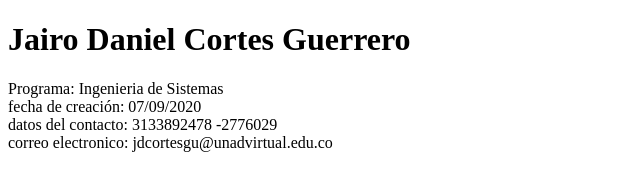
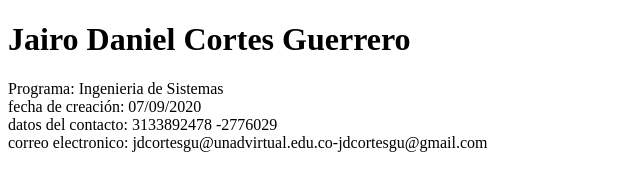
Before and after one commit to jdcortesgu/DSW-JairoCortes, a plain HTML site: page index.html in a window 1280 px wide. Shown: the whole page, without its empty margins (0-640 px from the left). Drawn offline with Linux system fonts and the light colour scheme.

Commit message:
Update index.html

```diff
--- a/index.html
+++ b/index.html
@@ -10,12 +10,14 @@
     <h1>Jairo Daniel Cortes Guerrero</h1>
 <p>
 Programa:  Ingenieria de Sistemas
-<br>
-fecha de creación: 07/09/2020
+<br
+>fecha de creación: 07/09/2020
 <br>
 datos del contacto: 3133892478 -2776029
 <br>
-correo electronico: jdcortesgu@unadvirtual.edu.co
+correo electronico: jdcortesgu@unadvirtual.edu.co-jdcortesgu@gmail.com
+ <br>
+
 </p>
 
 </body>
```
